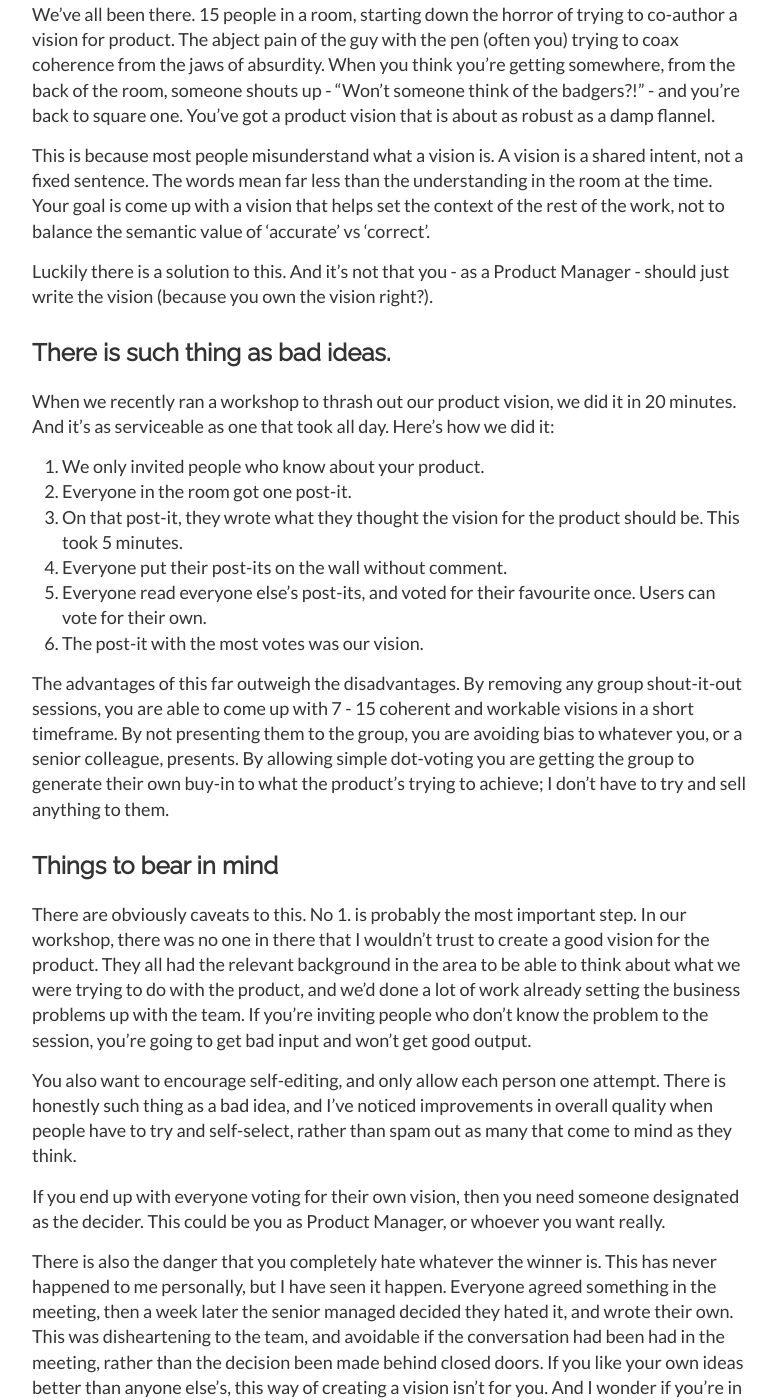
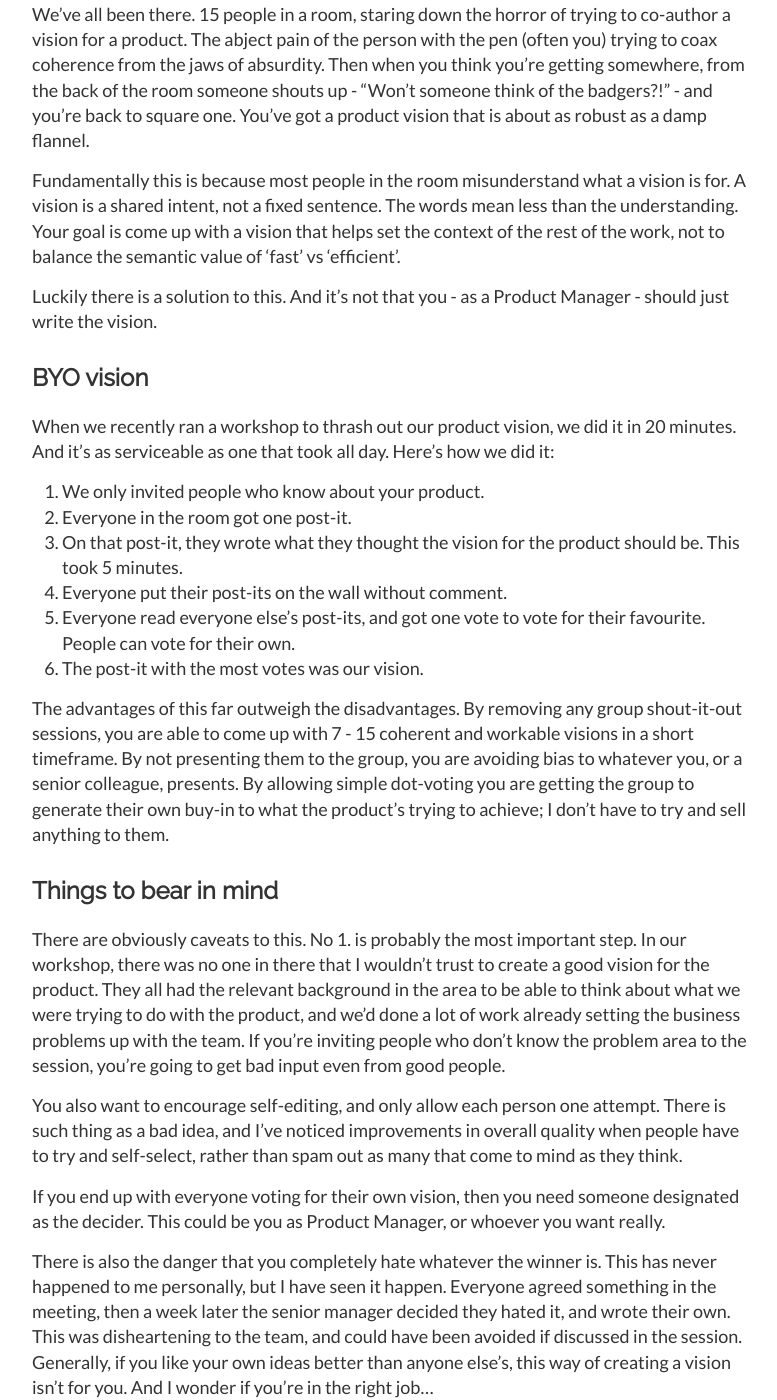
Before and after one commit to edgordon89/edgordon89.github.io, a Jekyll site: the page built from _posts/2020-01-12-Dont-workshop-your-vision.md, in a window 1280 px wide and 1400 px high, scrolled down 230 px. Shown: the whole window, without its empty margins (248-1025 px from the left). Built offline with Jekyll 4.4.1, drawn with Linux system fonts in a browser that asks for light colours; some of the changed text lies outside the part shown.

Commit message:
Updated blog2

```diff
--- a/_posts/2020-01-12-Dont-workshop-your-vision.md
+++ b/_posts/2020-01-12-Dont-workshop-your-vision.md
@@ -2,32 +2,32 @@
 layout: post
 title: Don't group-write your product vision
 ---
-We've all been there. 15 people in a room, starting down the horror of trying to co-author a vision for product. <!--more-->The abject pain of the guy with the pen (often you) trying to coax coherence from the jaws of absurdity. When you think you're getting somewhere, from the back of the room, someone shouts up - "Won't someone think of the badgers?!" - and you're back to square one. You've got a product vision that is about as robust as a damp flannel.
+We've all been there. 15 people in a room, staring down the horror of trying to co-author a vision for a product. <!--more-->The abject pain of the person with the pen (often you) trying to coax coherence from the jaws of absurdity. Then when you think you're getting somewhere, from the back of the room someone shouts up - "Won't someone think of the badgers?!" - and you're back to square one. You've got a product vision that is about as robust as a damp flannel.
 
-This is because most people misunderstand what a vision is. A vision is a shared intent, not a fixed sentence. The words mean far less than the understanding in the room at the time. Your goal is come up with a vision that helps set the context of the rest of the work, not to balance the semantic value of 'accurate' vs 'correct'.
+Fundamentally this is because most people in the room misunderstand what a vision is for. A vision is a shared intent, not a fixed sentence. The words mean less than the understanding. Your goal is come up with a vision that helps set the context of the rest of the work, not to balance the semantic value of 'fast' vs 'efficient'.
 
-Luckily there is a solution to this. And it's not that you - as a Product Manager - should just write the vision (because you own the vision right?).
+Luckily there is a solution to this. And it's not that you - as a Product Manager - should just write the vision.
 
-## There is such thing as bad ideas.
+## BYO vision
 When we recently ran a workshop to thrash out our product vision, we did it in 20 minutes. And it's as serviceable as one that took all day. Here's how we did it:
 
   1. We only invited people who know about your product.
   2. Everyone in the room got one post-it.
   3. On that post-it, they wrote what they thought the vision for the product should be. This took 5 minutes.
   4. Everyone put their post-its on the wall without comment.
-  5. Everyone read everyone else's post-its, and voted for their favourite once. Users can vote for their own.
+  5. Everyone read everyone else's post-its, and got one vote to vote for their favourite. People can vote for their own.
   6. The post-it with the most votes was our vision.
 
 The advantages of this far outweigh the disadvantages. By removing any group shout-it-out sessions, you are able to come up with 7 - 15 coherent and workable visions in a short timeframe. By not presenting them to the group, you are avoiding bias to whatever you, or a senior colleague, presents. By allowing simple dot-voting you are getting the group to generate their own buy-in to what the product's trying to achieve; I don't have to try and sell anything to them.
 
 ## Things to bear in mind
-There are obviously caveats to this. No 1. is probably the most important step. In our workshop, there was no one in there that I wouldn't trust to create a good vision for the product. They all had the relevant background in the area to be able to think about what we were trying to do with the product, and we'd done a lot of work already setting the business problems up with the team. If you're inviting people who don't know the problem to the session, you're going to get bad input and won't get good output.
+There are obviously caveats to this. No 1. is probably the most important step. In our workshop, there was no one in there that I wouldn't trust to create a good vision for the product. They all had the relevant background in the area to be able to think about what we were trying to do with the product, and we'd done a lot of work already setting the business problems up with the team. If you're inviting people who don't know the problem area to the session, you're going to get bad input even from good people.
 
-You also want to encourage self-editing, and only allow each person one attempt. There is honestly such thing as a bad idea, and I've noticed improvements in overall quality when people have to try and self-select, rather than spam out as many that come to mind as they think.
+You also want to encourage self-editing, and only allow each person one attempt. There is such thing as a bad idea, and I've noticed improvements in overall quality when people have to try and self-select, rather than spam out as many that come to mind as they think.
 
 If you end up with everyone voting for their own vision, then you need someone designated as the decider. This could be you as Product Manager, or whoever you want really.
 
-There is also the danger that you completely hate whatever the winner is. This has never happened to me personally, but I have seen it happen. Everyone agreed something in the meeting, then a week later the senior managed decided they hated it, and wrote their own. This was disheartening to the team, and avoidable if the conversation had been had in the meeting, rather than the decision been made behind closed doors. If you like your own ideas better than anyone else's, this way of creating a vision isn't for you. And I wonder if you're in the right job...
+There is also the danger that you completely hate whatever the winner is. This has never happened to me personally, but I have seen it happen. Everyone agreed something in the meeting, then a week later the senior manager decided they hated it, and wrote their own. This was disheartening to the team, and could have been avoided if discussed in the session. Generally, if you like your own ideas better than anyone else's, this way of creating a vision isn't for you. And I wonder if you're in the right job...
 
 ## What you'll end up with
 The likelihood is that implementation won't be as easy as the 6 steps list above. We ended up with 2 different visions that shared most of the votes. It was obvious that there was something good in both, and I took them away and wrote the final version that covered off both intents. But we ended up with a shared understanding that carried us through the rest of the session, and will remain our vision for the next phase of the product.
```
